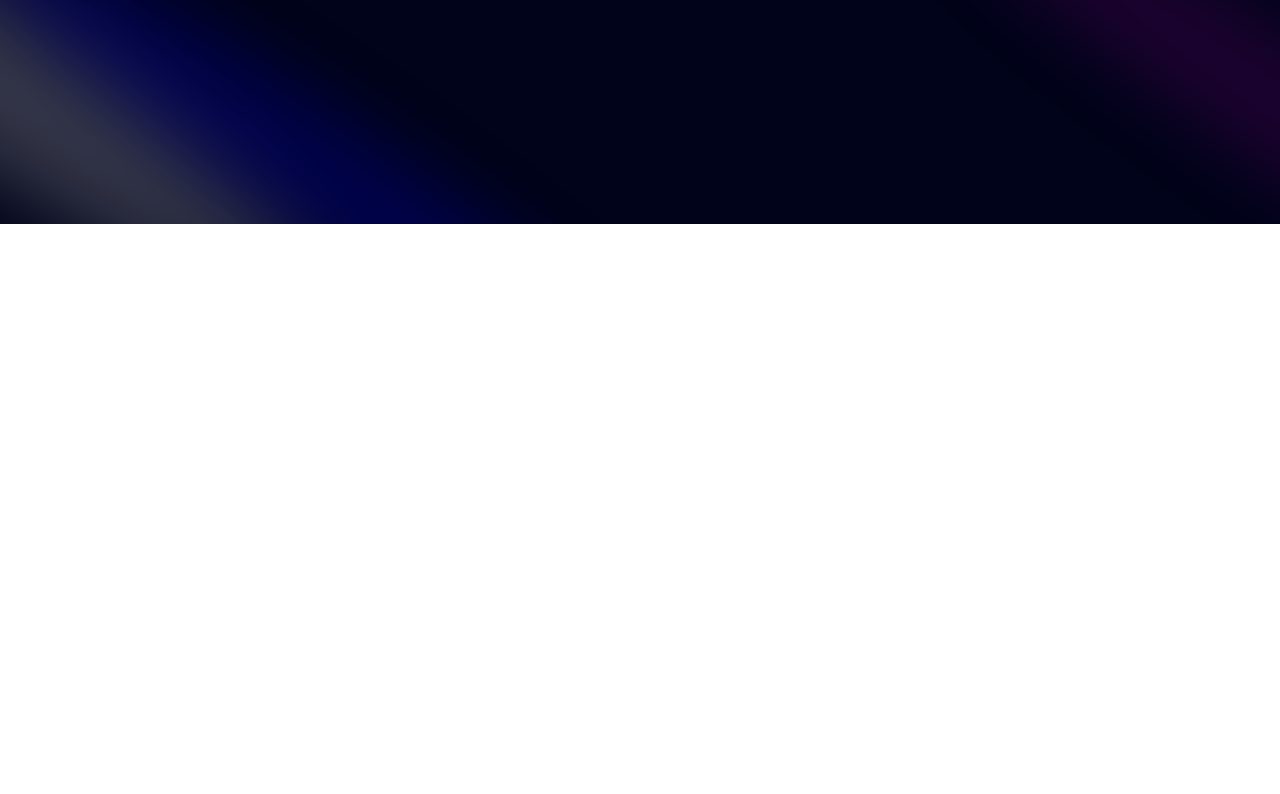
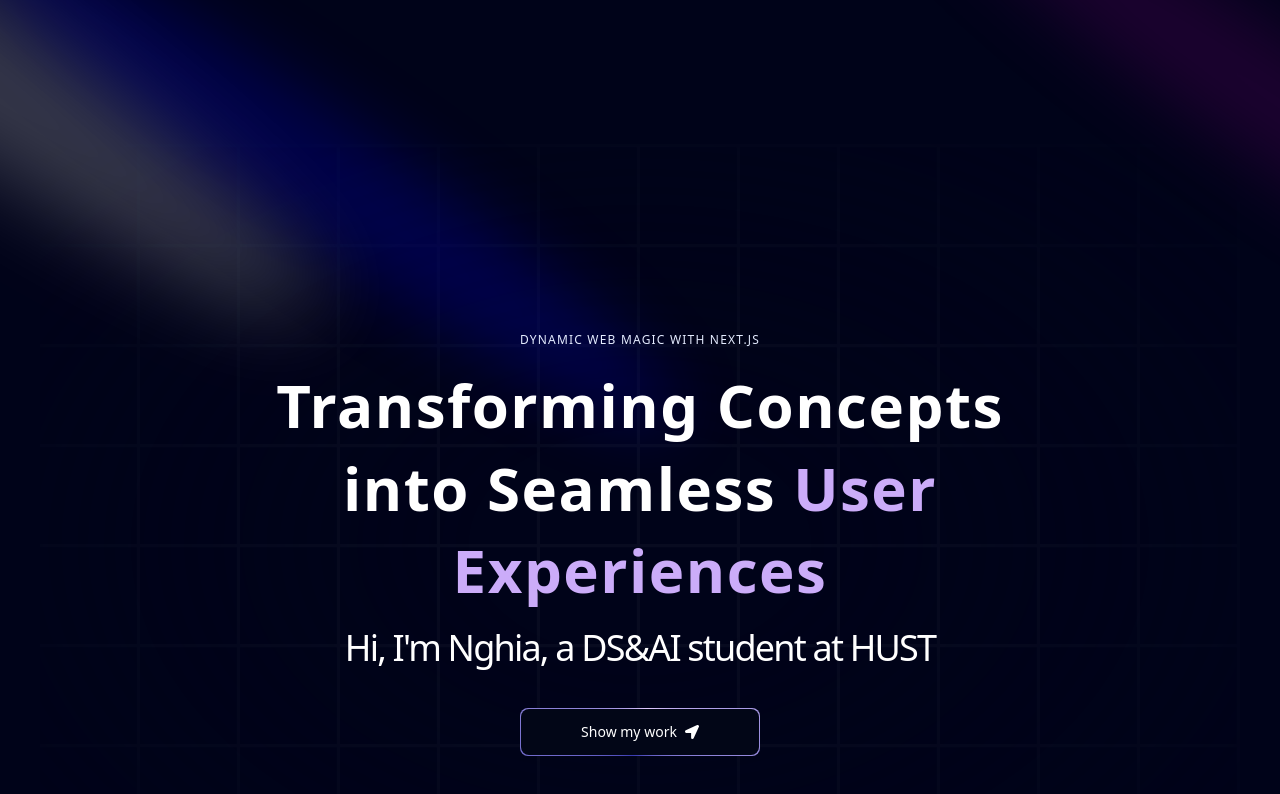
Before and after one commit to Revlis15/portfolio, a Next.js app: page / in a window 1280 px wide. Shown: the top 794 px of the page. Built offline with nearby package versions, Linux system fonts and the light colour scheme.

Commit message:
hero section

```diff
--- a/app/layout.tsx
+++ b/app/layout.tsx
@@ -1,6 +1,7 @@
 import type { Metadata } from "next";
 import { Geist, Geist_Mono } from "next/font/google";
 import "./globals.css";
+import { ThemeProvider } from "./provider";
 
 const geistSans = Geist({
   variable: "--font-geist-sans",
@@ -23,11 +24,18 @@
   children: React.ReactNode;
 }>) {
   return (
-    <html lang="en">
+    <html lang="en" className="dark" style={{ colorScheme: "dark" }}>
       <body
         className={`${geistSans.variable} ${geistMono.variable} antialiased`}
       >
-        {children}
+        <ThemeProvider
+            attribute="class"
+            defaultTheme="dark"
+            enableSystem
+            disableTransitionOnChange
+          >
+            {children}
+          </ThemeProvider>
       </body>
     </html>
   );
--- a/app/page.tsx
+++ b/app/page.tsx
@@ -1,4 +1,6 @@
+import { FaHome } from "react-icons/fa";
 import Hero from "../components/Hero";
+import { FloatingNav } from "../components/ui/FloatingNav";
 
 export default function Home() {
   return (
@@ -6,6 +8,9 @@
     justify-center items-center flex-col
     overflow-hidden mx-auto sm:px-10 px-5 text-white">
       <div className="max-w-7xl w-full">
+        <FloatingNav navItems={[
+          {name:'Home', link:'/', icon:<FaHome/>}
+          ]}/>
         <Hero />
       </div>
     </main>
--- /dev/null
+++ b/app/provider.tsx
@@ -0,0 +1,11 @@
+"use client"
+
+import * as React from "react"
+import { ThemeProvider as NextThemesProvider } from "next-themes"
+
+export function ThemeProvider({
+  children,
+  ...props
+}: React.ComponentProps<typeof NextThemesProvider>) {
+  return <NextThemesProvider {...props}>{children}</NextThemesProvider>
+}
--- a/components/Hero.tsx
+++ b/components/Hero.tsx
@@ -1,13 +1,50 @@
 import React from 'react'
 import { Spotlight } from './ui/Spotlight'
+import { TextGenerateEffect } from './ui/TextGenerateEffect'
+import  MagicButton  from './ui/MagicButton'
+import { FaLocationArrow } from 'react-icons/fa'
 
 const Hero = () => {
   return (
     <div className='pb-20 pt-36'>
+      {/* Hero section */}
         <div>
             <Spotlight className='-top-40 -left-10 md:-left-32 md:-top-20 h-screen' fill='white' />
             <Spotlight className='top-10 left-full h-[80vh] w-[50vw]' fill='purple' />
             <Spotlight className='top-28 left-80 h-[80vh] w-[50vw]' fill='blue' />
+        </div>
+
+      {/* Hero content */}
+        <div className="h-screen w-full dark:bg-black-100 bg-white dark:bg-grid-white/[0.03] bg-grid-black/[0.2] flex items-center justify-center relative">
+        {/* Grid */}
+          <div className="absolute pointer-events-none inset-0 flex items-center justify-center dark:bg-black-100 bg-white [mask-image:radial-gradient(ellipse_at_center,transparent_20%,black)]">
+          </div>
+
+        {/* Content */}
+          <div className="flex justify-center relative my-20 z-10">
+            <div className='max-w-[89vw] md:max-w-2xl lg:max-w-[60vw] flex flex-col items-center justify-center'>
+              <h2 className='uppercase tracking-widest text-xs text-center text-blue-100 max-w-80'>
+                Dynamic Web Magic with Next.js
+              </h2>
+
+              <TextGenerateEffect
+              className='text-center text-[40px] md:text-5xl lg:text-6xl'
+              words='Transforming Concepts into Seamless User Experiences'
+              />
+
+              <p className='text-center md:-tracking-wider md:text-5xl lg:text-4xl'>
+                Hi, I&apos;m Nghia, a DS&AI student at HUST
+              </p>
+
+              <a href="#about">
+                <MagicButton
+                title="Show my work"
+                icon={<FaLocationArrow/>}
+                position='right'
+                />
+              </a>
+            </div>
+          </div>
         </div>
     </div>
   )
--- /dev/null
+++ b/components/ui/FloatingNav.tsx
@@ -0,0 +1,82 @@
+"use client";
+import React, { useState } from "react";
+import {
+  motion,
+  AnimatePresence,
+  useScroll,
+  useMotionValueEvent,
+} from "framer-motion";
+import { cn } from "@/lib/utils";
+import Link from "next/link";
+
+export const FloatingNav = ({
+  navItems,
+  className,
+}: {
+  navItems: {
+    name: string;
+    link: string;
+    icon?: JSX.Element;
+  }[];
+  className?: string;
+}) => {
+  const { scrollYProgress } = useScroll();
+
+  const [visible, setVisible] = useState(false);
+
+  useMotionValueEvent(scrollYProgress, "change", (current) => {
+    // Check if current is not undefined and is a number
+    if (typeof current === "number") {
+      let direction = current! - scrollYProgress.getPrevious()!;
+
+      if (scrollYProgress.get() < 0.05) {
+        setVisible(false);
+      } else {
+        if (direction < 0) {
+          setVisible(true);
+        } else {
+          setVisible(false);
+        }
+      }
+    }
+  });
+
+  return (
+    <AnimatePresence mode="wait">
+      <motion.div
+        initial={{
+          opacity: 1,
+          y: -100,
+        }}
+        animate={{
+          y: visible ? 0 : -100,
+          opacity: visible ? 1 : 0,
+        }}
+        transition={{
+          duration: 0.2,
+        }}
+        className={cn(
+          "flex max-w-fit  fixed top-10 inset-x-0 mx-auto border border-transparent dark:border-white/[0.2] rounded-full dark:bg-black bg-white shadow-[0px_2px_3px_-1px_rgba(0,0,0,0.1),0px_1px_0px_0px_rgba(25,28,33,0.02),0px_0px_0px_1px_rgba(25,28,33,0.08)] z-[5000] pr-2 pl-8 py-2  items-center justify-center space-x-4",
+          className
+        )}
+      >
+        {navItems.map((navItem: any, idx: number) => (
+          <Link
+            key={`link=${idx}`}
+            href={navItem.link}
+            className={cn(
+              "relative dark:text-neutral-50 items-center flex space-x-1 text-neutral-600 dark:hover:text-neutral-300 hover:text-neutral-500"
+            )}
+          >
+            <span className="block sm:hidden">{navItem.icon}</span>
+            <span className="hidden sm:block text-sm">{navItem.name}</span>
+          </Link>
+        ))}
+        <button className="border text-sm font-medium relative border-neutral-200 dark:border-white/[0.2] text-black dark:text-white px-4 py-2 rounded-full">
+          <span>Login</span>
+          <span className="absolute inset-x-0 w-1/2 mx-auto -bottom-px bg-gradient-to-r from-transparent via-blue-500 to-transparent  h-px" />
+        </button>
+      </motion.div>
+    </AnimatePresence>
+  );
+};
--- /dev/null
+++ b/components/ui/MagicButton.tsx
@@ -0,0 +1,27 @@
+import React from 'react'
+
+const MagicButton = ({
+  title, icon, position, handleClick, otherClasses
+} : {
+  title: string;
+  icon?: React.ReactNode;
+  position?: string;
+  handleClick?: () => void;
+  otherClasses?: string;
+}) => {
+  return (
+    <button className="relative inline-flex h-12 w-full overflow-hidden rounded-lg mt-2 p-[1px]
+                        focus:outline-none md:w-60 md:mt-10">
+        <span className="absolute inset-[-1000%] animate-[spin_2s_linear_infinite]
+                        bg-[conic-gradient(from_90deg_at_50%_50%,#E2CBFF_0%,#393BB2_50%,#E2CBFF_100%)]" />
+        <span className={`inline-flex h-full w-full cursor-pointer items-center justify-center
+                        rounded-lg bg-slate-950 px-7 text-sm font-medium text-white backdrop-blur-3xl gap-2 ${otherClasses}`}>
+        {position === 'left' && icon}
+        {title}
+        {position === 'right' && icon}
+        </span>
+    </button>
+  )
+}
+
+export default MagicButton
--- /dev/null
+++ b/components/ui/TextGenerateEffect.tsx
@@ -0,0 +1,62 @@
+"use client";
+import { useEffect } from "react";
+import { motion, stagger, useAnimate } from "framer-motion";
+import { cn } from "@/lib/utils";
+
+export const TextGenerateEffect = ({
+  words,
+  className,
+  filter = true,
+  duration = 0.5,
+}: {
+  words: string;
+  className?: string;
+  filter?: boolean;
+  duration?: number;
+}) => {
+  const [scope, animate] = useAnimate();
+  let wordsArray = words.split(" ");
+  useEffect(() => {
+    animate(
+      "span",
+      {
+        opacity: 1,
+        filter: filter ? "blur(0px)" : "none",
+      },
+      {
+        duration: duration ? duration : 1,
+        delay: stagger(0.2),
+      }
+    );
+  }, [scope.current]);
+
+  const renderWords = () => {
+    return (
+      <motion.div ref={scope}>
+        {wordsArray.map((word, idx) => {
+          return (
+            <motion.span
+              key={word + idx}
+              className={`${idx > 3 ? 'text-purple' : 'dark:text-white text-black'} opacity-0`}
+              style={{
+                filter: filter ? "blur(10px)" : "none",
+              }}
+            >
+              {word}{" "}
+            </motion.span>
+          );
+        })}
+      </motion.div>
+    );
+  };
+
+  return (
+    <div className={cn("font-bold", className)}>
+      <div className="my-4">
+        <div className=" dark:text-white text-black leading-snug tracking-wide">
+          {renderWords()}
+        </div>
+      </div>
+    </div>
+  );
+};
--- a/package.json
+++ b/package.json
@@ -13,8 +13,10 @@
     "framer-motion": "^12.0.11",
     "mini-svg-data-uri": "^1.4.4",
     "next": "15.1.6",
+    "next-themes": "^0.4.4",
     "react": "^19.0.0",
     "react-dom": "^19.0.0",
+    "react-icons": "^5.4.0",
     "tailwind-merge": "^3.0.1",
     "tailwindcss-animate": "^1.0.7"
   },
```
Also changed, not shown: 1 other file (tests, documents, lock files or other folders).
